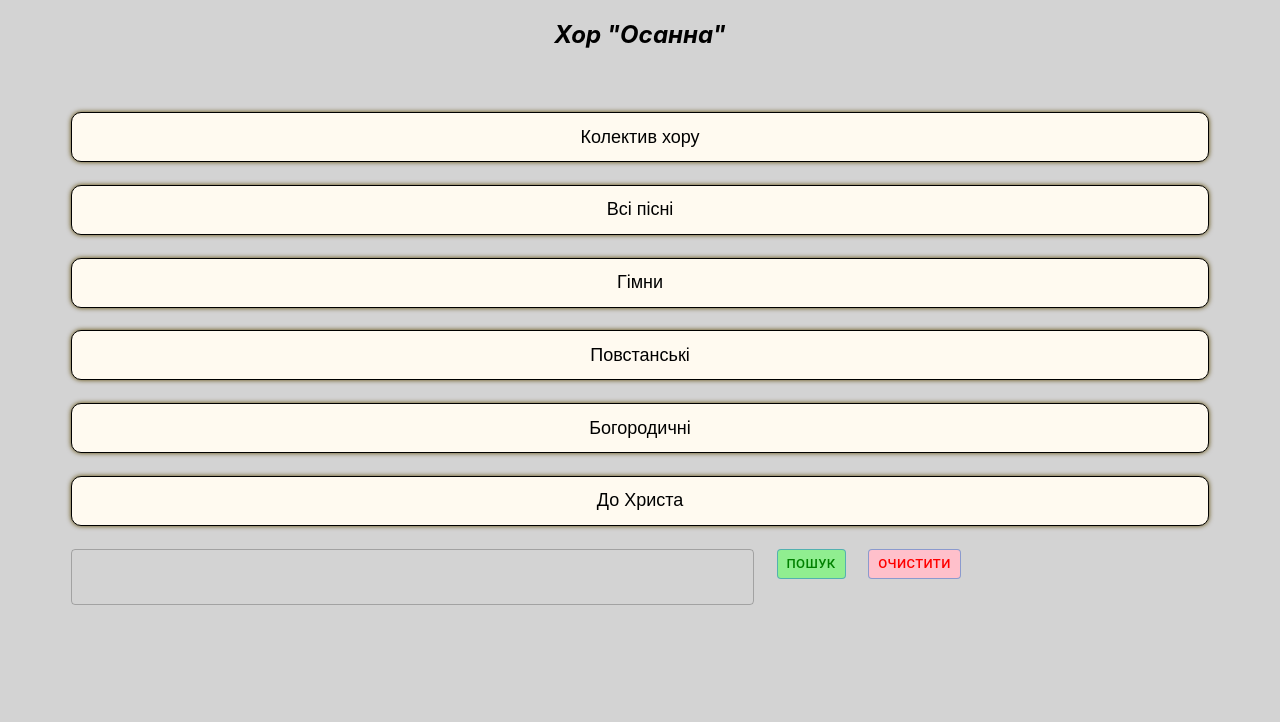
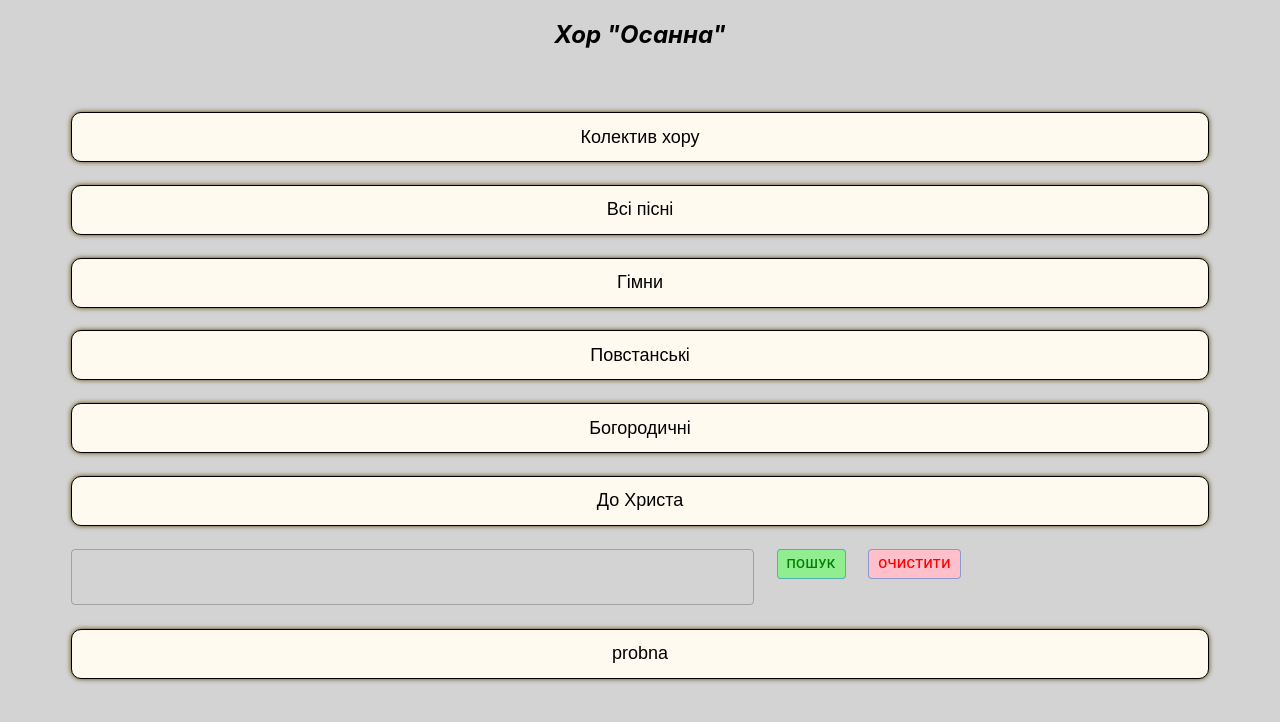
Before and after one commit to Zilinskij/choir.FE, a React (Create React App) app: page / in a window 1280 px wide. Shown: the top 722 px of the page. Built offline with nearby package versions, Linux system fonts and the light colour scheme.

Commit message:
probna knopka

```diff
--- a/src/Buttons.js
+++ b/src/Buttons.js
@@ -114,3 +114,11 @@ export function SortOfSongDoHrysta() {
         <SortOfSongs zapyt={zapyt} typeOfSong={typeOfSong} />
     )
 }
+
+export function ProbnaKnopka() {
+    let typeOfSong = "probna";
+    let zapyt = "";
+    return (
+        <SortOfSongs zapyt={zapyt} typeOfSong={typeOfSong} />
+    )
+}
--- a/src/Footer/Footer.js
+++ b/src/Footer/Footer.js
@@ -1,4 +1,4 @@
-import { PeopleBtn, SortOfSongBogorodychna, SortOfSongGimn, SortOfSongPovstanska, AllOfSongs, SortOfSongDoHrysta } from '../Buttons.js';
+import { PeopleBtn, SortOfSongBogorodychna, SortOfSongGimn, SortOfSongPovstanska, AllOfSongs, SortOfSongDoHrysta, ProbnaKnopka } from '../Buttons.js';
 import { SongSearch } from '../Other function/SomeFunction.js';
 
 export default function Footer() {
@@ -11,6 +11,7 @@ export default function Footer() {
             <SortOfSongBogorodychna />
             <SortOfSongDoHrysta />
             <SongSearch />
+            <ProbnaKnopka />
         </div>
     )
 }
```
